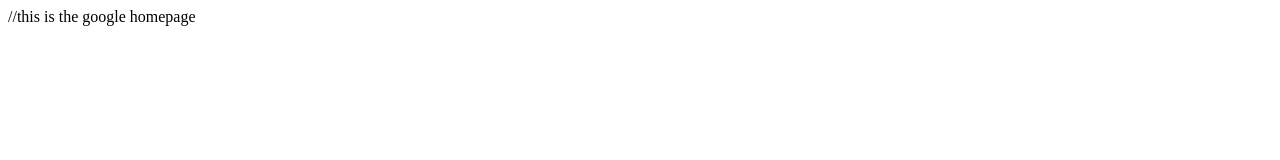
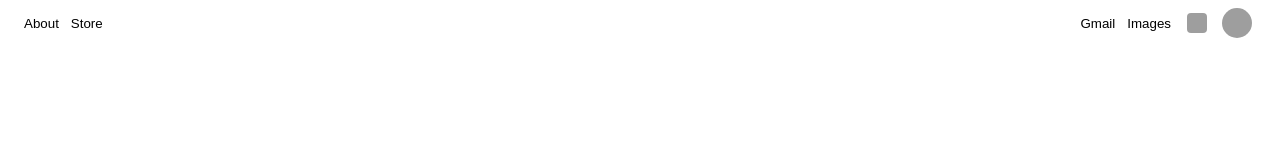
Before and after one commit to Dazmost/google-homepage-, a plain HTML site: page index.html in a window 1280 px wide. Drawn offline with Linux system fonts and the light colour scheme; grey boxes are pictures that could not be loaded.

Commit message:
Second commit

```diff
--- a/index.html
+++ b/index.html
@@ -1 +1,69 @@
-//this is the google homepage
+<style>
+    header, footer {
+        display: flex;
+        flex-direction: row;
+        min-width: 950px;
+    }
+    header button {
+      border: 0;
+      background: transparent;
+    }
+
+    header .left-btns {
+        margin: 0 0 0 10px;
+        display: flex;
+    }
+
+    header .right-btns {
+        display: flex;
+        align-items: center; /*For a row, it tells CSS how to push the items in the entire row up or down within the container. */
+        justify-content: center; /* justify-content property aligned flex items along the main axis. For rows, the main axis is a horizontal line and for columns it is a vertical line. */
+        margin: 0 20px 0 auto;
+    }
+
+    header .grid-thumbnail {
+      width: 20px;
+      height: 20px;
+      border-radius: 4px;
+      margin: 0 15px 0 10px;
+    }
+    header .profile-thumbnail {
+        /* margin-top: 100px; */
+      width: 30px;
+      height: 30px;
+      border-radius: 40px;
+    }
+
+
+</style>
+<header>
+        <div class= "left-btns">
+            <button class="about-btn">About</button>
+            <button class="store-btn">Store</button>
+        </div>
+        <div class= "right-btns">
+            <button class="gmail-btn">Gmail</button>
+            <button class="images-btn">Images</button>
+            <img src="http://www.myiconfinder.com/uploads/iconsets/256-256-ed559f9ab4ee6cec08ffde71c58a68af-grid.png" alt="Grid menu" class="grid-thumbnail">
+    <img src="https://bjedrocha.com/images/posts/gmail-style-avatars/avatar.png" alt="Profile picture" class="profile-thumbnail">
+        </div>
+
+</header>
+<main>
+
+
+</main>
+<footer>
+
+    <!-- <div class="follow-btn">
+        <button>Follow</button>
+    </div> -->
+</footer>
+
+
+
+
+    <!-- <a href="" class="about">About</a>
+    <a href="" class="store">Store</a>
+    <a href="" class="gmail">Gmail</a>
+    <a href="" class="images">Images</a> -->
```
